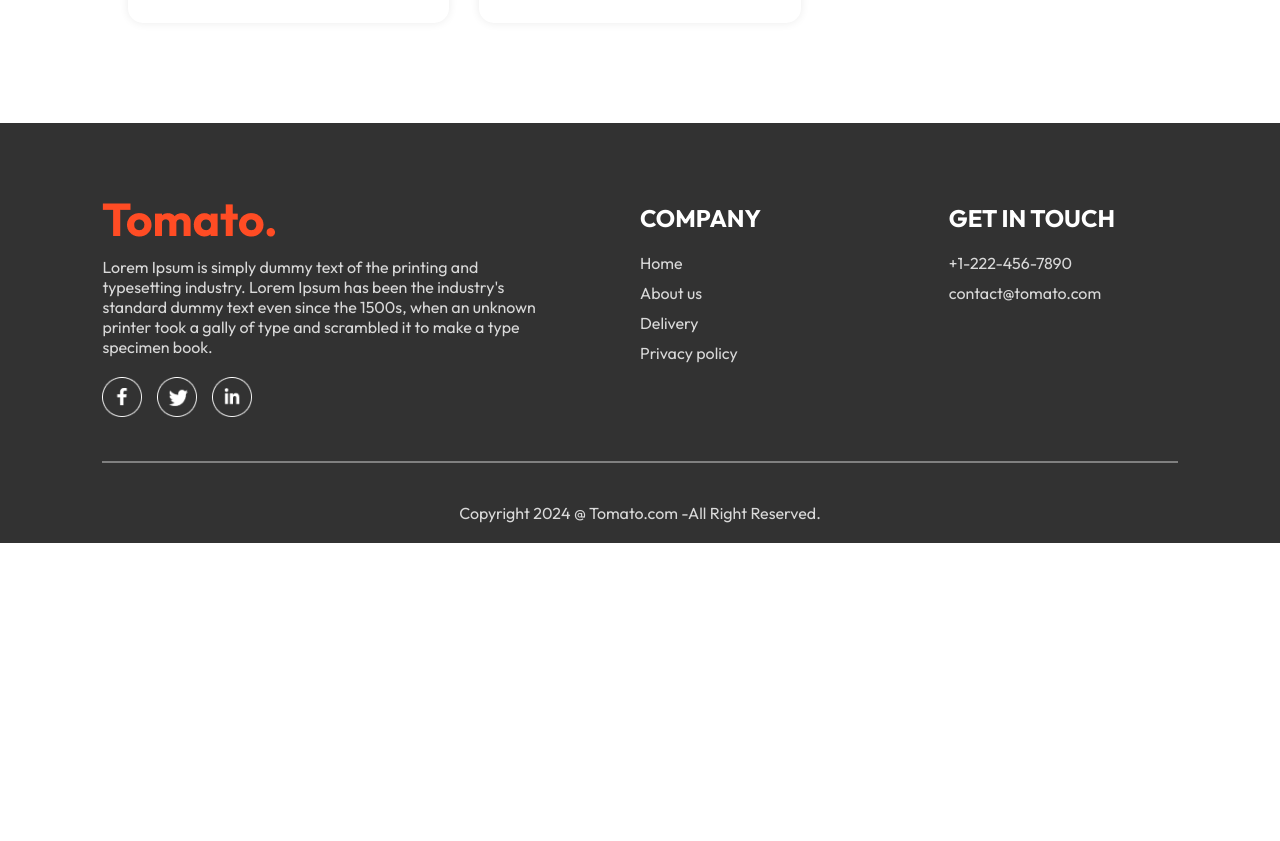
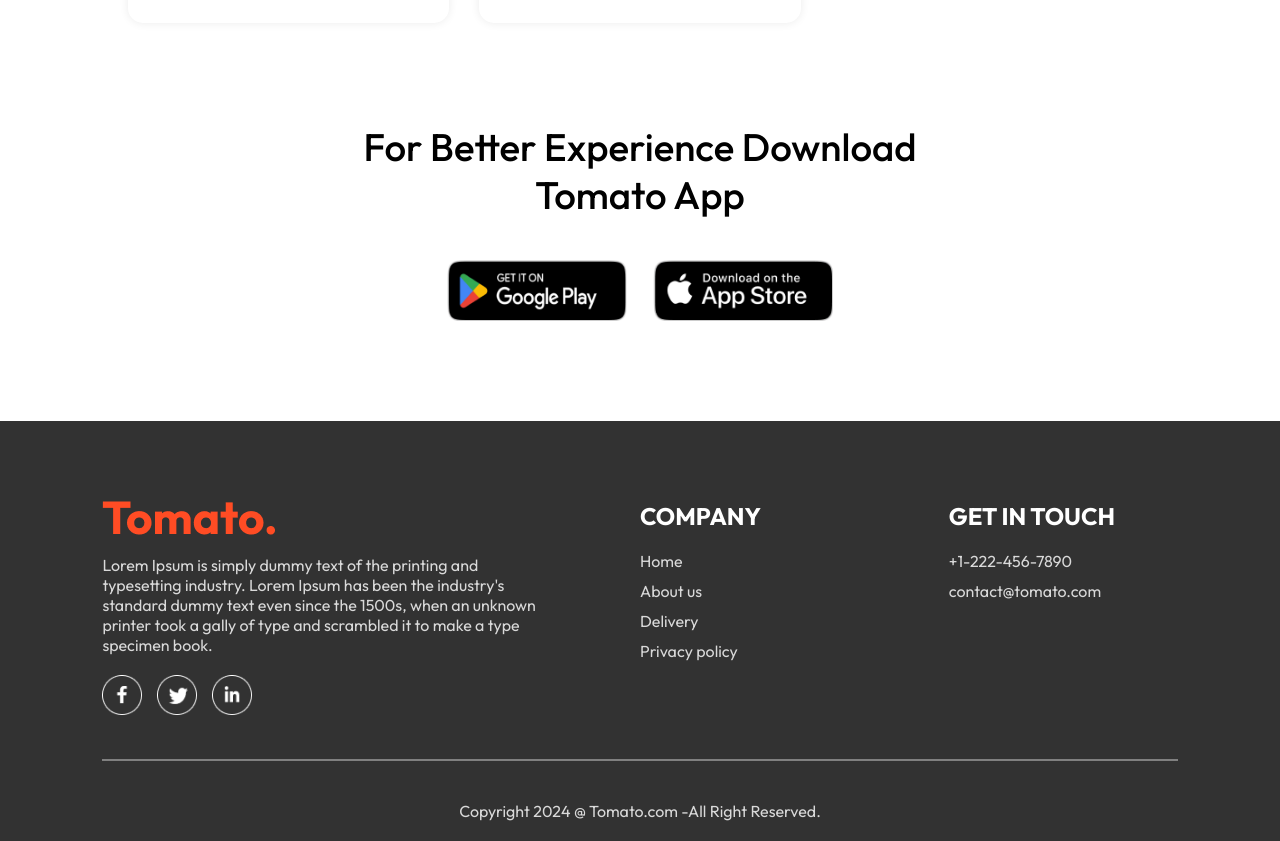
Before and after one commit to TauhidOSD/Food-Delivery-front, a React (Vite) app in the folder frontend/: page / in a window 1280 px wide. Shown: the part 5960-6801 px from the top of the page. Before the commit the page ends 6503 px from the top, so only its background shows below. Built offline with nearby package versions, Linux system fonts and the light colour scheme.

Commit message:
App download section Created

```diff
--- /dev/null
+++ b/frontend/src/Components/AppDownload/AppDownload.css
@@ -0,0 +1,24 @@
+.app-download{
+    margin: auto auto;
+    margin-top: 100px;
+    font-size: max(3vw,20px);
+    text-align: center;
+    font-weight: 500;
+
+}
+.app-download-platforms{
+    display: flex;
+    justify-content: center;
+    gap: max(2vw,10px);
+    margin-top: 40px;
+
+}
+.app-download-platforms img{
+    width: max(30vw,120px);
+    max-width: 180px;
+    transition: 0.5s;
+    cursor: pointer;
+}
+.app-download-platforms img:hover{
+    transform: scale(1.05);
+}
--- /dev/null
+++ b/frontend/src/Components/AppDownload/AppDownload.jsx
@@ -0,0 +1,16 @@
+import './AppDownload.css'
+import {assets} from '../../assets/assets'
+
+const AppDownload = () => {
+    return (
+        <div className='app-download' id='app-download'>
+           <p>For Better Experience Download <br /> Tomato App</p>
+           <div className="app-download-platforms">
+            <img src={assets.play_store} alt="" />
+            <img src={assets.app_store} alt="" />
+           </div>
+        </div>
+    );
+};
+
+export default AppDownload;
--- a/frontend/src/Pages/Home/Home.jsx
+++ b/frontend/src/Pages/Home/Home.jsx
@@ -3,6 +3,7 @@
 import Header from '../../Components/Header/Header';
 import './Home.css'
 import FoodDisplay from '../../Components/FoodDisplay/FoodDisplay';
+import AppDownload from '../../Components/AppDownload/AppDownload';
 const Home = () => {
 
     const [category, setCategory] =useState('All');
@@ -12,6 +13,7 @@
            <Header/>
            <ExploreMenu category={category} setCategory={setCategory} />
            <FoodDisplay category={category}/>
+           <AppDownload/>
         </div>
     );
 };
```
